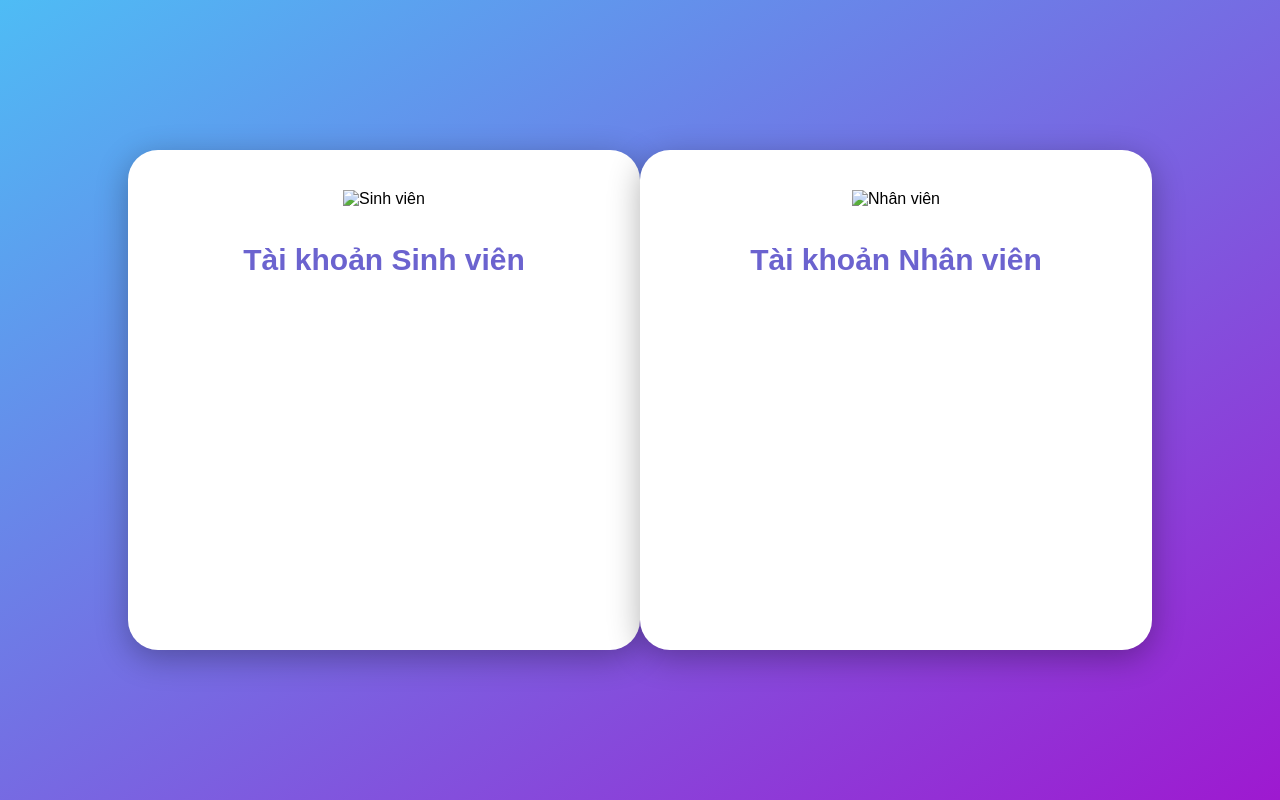
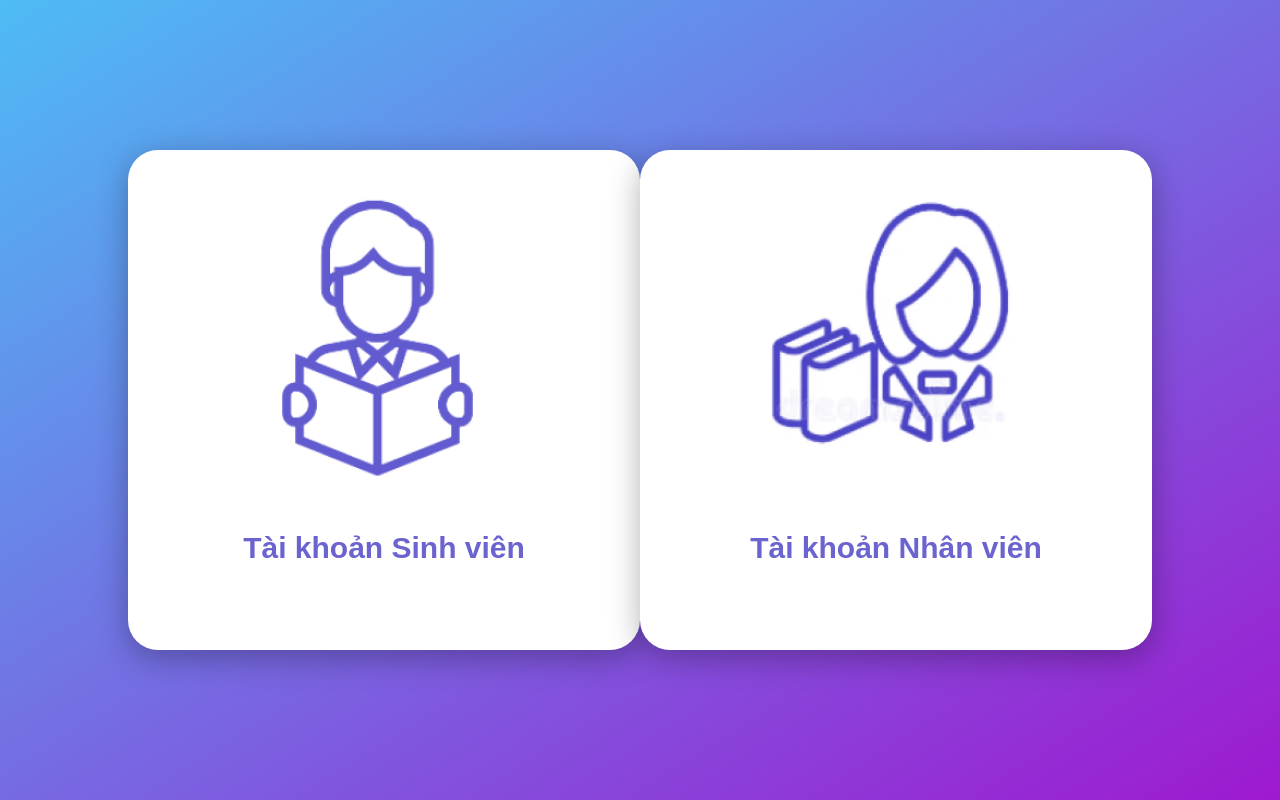
Before and after one commit to vyquochuy/LMS-Project, a plain HTML site: page src/Role/index.html in a window 1280 px wide. Drawn offline with Linux system fonts and the light colour scheme.

Commit message:
change folder direction

```diff
--- a/src/Role/index.html
+++ b/src/Role/index.html
@@ -10,13 +10,13 @@
     <div class="container">
         <div class="card">
             <div class="icon">
-                <img src="../img/student-image.png" alt="Sinh viên">
+                <img src="../../img/student-image.png" alt="Sinh viên">
             </div>
             <p>Tài khoản Sinh viên</p>
         </div>
         <div class="card">
             <div class="icon">
-                <img src="../img/librarian-image.png" alt="Nhân viên">
+                <img src="../../img/librarian-image.png" alt="Nhân viên">
             </div>
             <p>Tài khoản Nhân viên</p>
         </div>
```
Also changed, not shown: dashboard-img/Employee Information.png (deleted), dashboard-img/Employee Registration.png (deleted), dashboard-img/Librarian Screen 2.png (deleted), dashboard-img/Librarian Screen.png (deleted), dashboard-img/Login.png (deleted), dashboard-img/Role.png (deleted), dashboard-img/Student Information.png (deleted), dashboard-img/Student Registration.png (deleted), dashboard-img/Student Screen.png (deleted).
